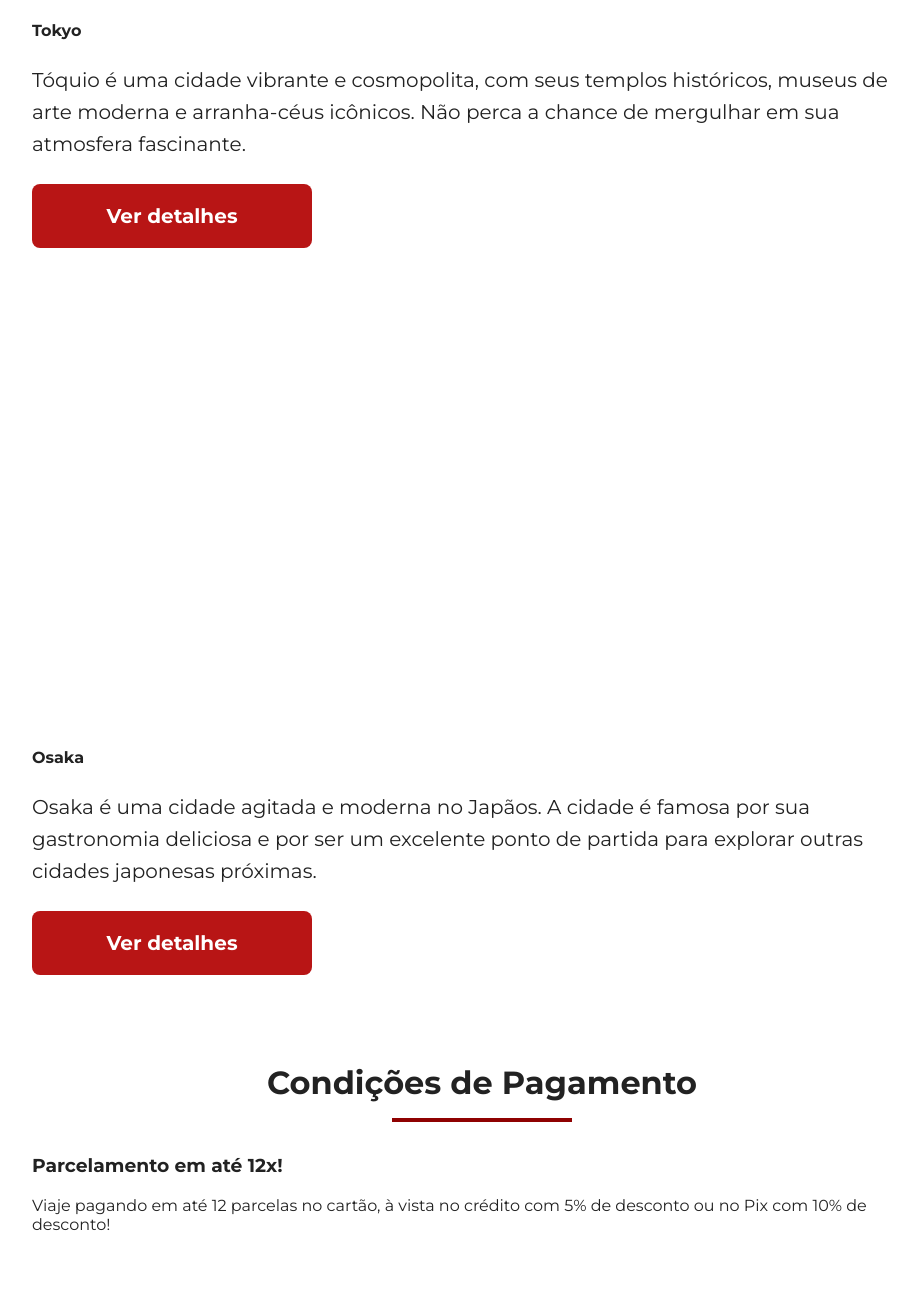
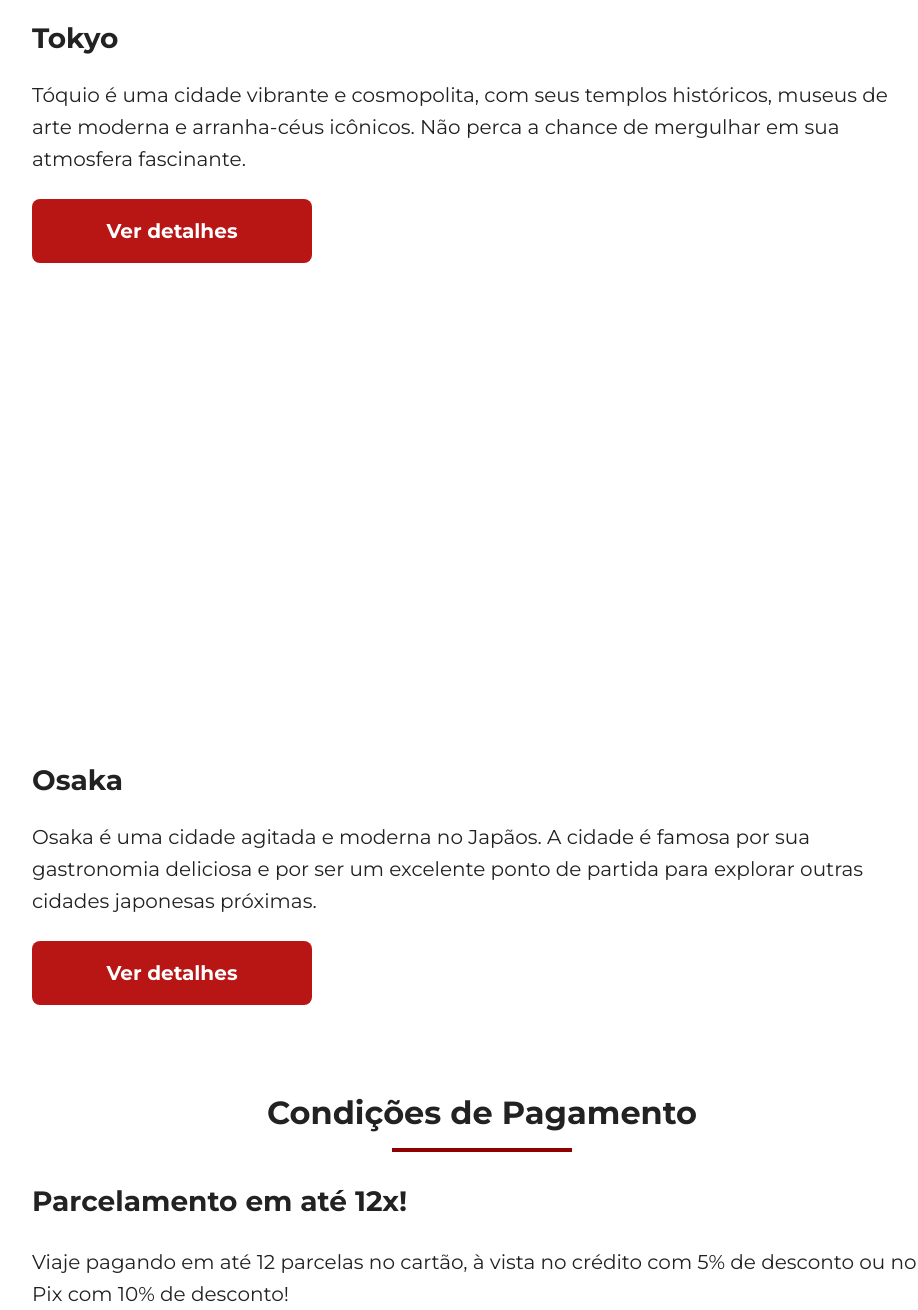
Before and after one commit to Nathanael0607/jornada-viagens, a plain HTML site: page index.html in a window 1280 px wide. Shown: the part 3196-4506 px from the top of the page, without its empty margins (158-1076 px from the left). Before the commit the page ends 4430 px from the top, so only its background shows below. Drawn offline with Linux system fonts and the light colour scheme.

Commit message:
Reutiliza estilos de texto

```diff
--- a/css/categories.css
+++ b/css/categories.css
@@ -17,11 +17,6 @@
   font-size: 28px;
   padding: 24px;
   box-sizing: border-box;
-}
-
-.categories-cards .card h3 {
-  font-size: 28px;
-  font-weight: var(--title-weight);
 }
 
 @media screen and (min-width: 768px) {
--- a/css/destination.css
+++ b/css/destination.css
@@ -20,14 +20,11 @@
   background-size: cover;
 }
 
-.destinations .item  h4 {
+.destinations .item header h4 {
   margin: 24px 0;
 }
 
 .destinations .item p {
-  font-size: 20px;
-  font-weight: var(--text-weight);
-  line-height: 32px;
   margin-bottom: 24px;
 }
 
--- a/css/global.css
+++ b/css/global.css
@@ -74,6 +74,17 @@ section.hero {
   margin: 16px auto 32px;
 }
 
+.content-tittle {
+  font-size: 28px;
+  font-weight: var(--title-weight);
+}
+
+.content-text {
+  font-size: 20px;
+  font-weight: var(--text-weight);
+  line-height: 32px;
+}
+
 .button {
   display: inline-block;
   min-width: 280px;
--- a/index.html
+++ b/index.html
@@ -134,7 +134,7 @@
             src="img/icone-pacotes-nacionais.png"
             alt="ícone cinza representando uma pessoa fazendo tracking"
           />
-          <h3>
+          <h3 class="content-tittle">
             Pacotes<br />
             Nacionais
           </h3>
@@ -150,7 +150,7 @@
             src="img/icone-pacotes-internacionais.png"
             alt="ícone cinza representando um aviâo"
           />
-          <h3>
+          <h3 class="content-tittle">
             Pacotes<br />
             Internacionais
           </h3>
@@ -166,7 +166,7 @@
             src="img/icone-transfer.png"
             alt="ícone cinza representando um carro"
           />
-          <h3>Transfer</h3>
+          <h3 class="content-tittle">Transfer</h3>
         </a>
 
         <a
@@ -179,7 +179,7 @@
             src="img/icone-seguro-viagem.png"
             alt="ícone cinza representando um globo da terra com um cadeado"
           />
-          <h3>Seguro Viagem</h3>
+          <h3 class="content-tittle">Seguro Viagem</h3>
         </a>
       </div>
     </section>
@@ -192,9 +192,9 @@
         <article class="item tokyo">
           <header>
             <div class="img-item"></div>
-            <h4>Tokyo</h4>
+            <h4 class="content-tittle">Tokyo</h4>
           </header>
-          <p>
+          <p class="content-text">
             Tóquio é uma cidade vibrante e cosmopolita, com seus templos
             históricos, museus de arte moderna e arranha-céus icônicos. Não
             perca a chance de mergulhar em sua atmosfera fascinante.
@@ -212,9 +212,9 @@
         <article class="item osaka">
           <header>
             <div class="img-item"></div>
-            <h4>Osaka</h4>
+            <h4 class="content-tittle">Osaka</h4>
           </header>
-          <p>
+          <p class="content-text">
             Osaka é uma cidade agitada e moderna no Japãos. A cidade é famosa
             por sua gastronomia deliciosa e por ser um excelente ponto de
             partida para explorar outras cidades japonesas próximas.
@@ -237,8 +237,8 @@
         <hr />
       </div>
       <div class="text-content">
-        <h3>Parcelamento em até 12x!</h3>
-        <p>Viaje pagando em até 12 parcelas no cartão, à vista no crédito com 5% de desconto ou no Pix com 10% de desconto! </p>
+        <h3 class="content-tittle">Parcelamento em até 12x!</h3>
+        <p class="content-text">Viaje pagando em até 12 parcelas no cartão, à vista no crédito com 5% de desconto ou no Pix com 10% de desconto! </p>
       </div>
       <div class="image-content">
         <div class="image bag"></div>
```
